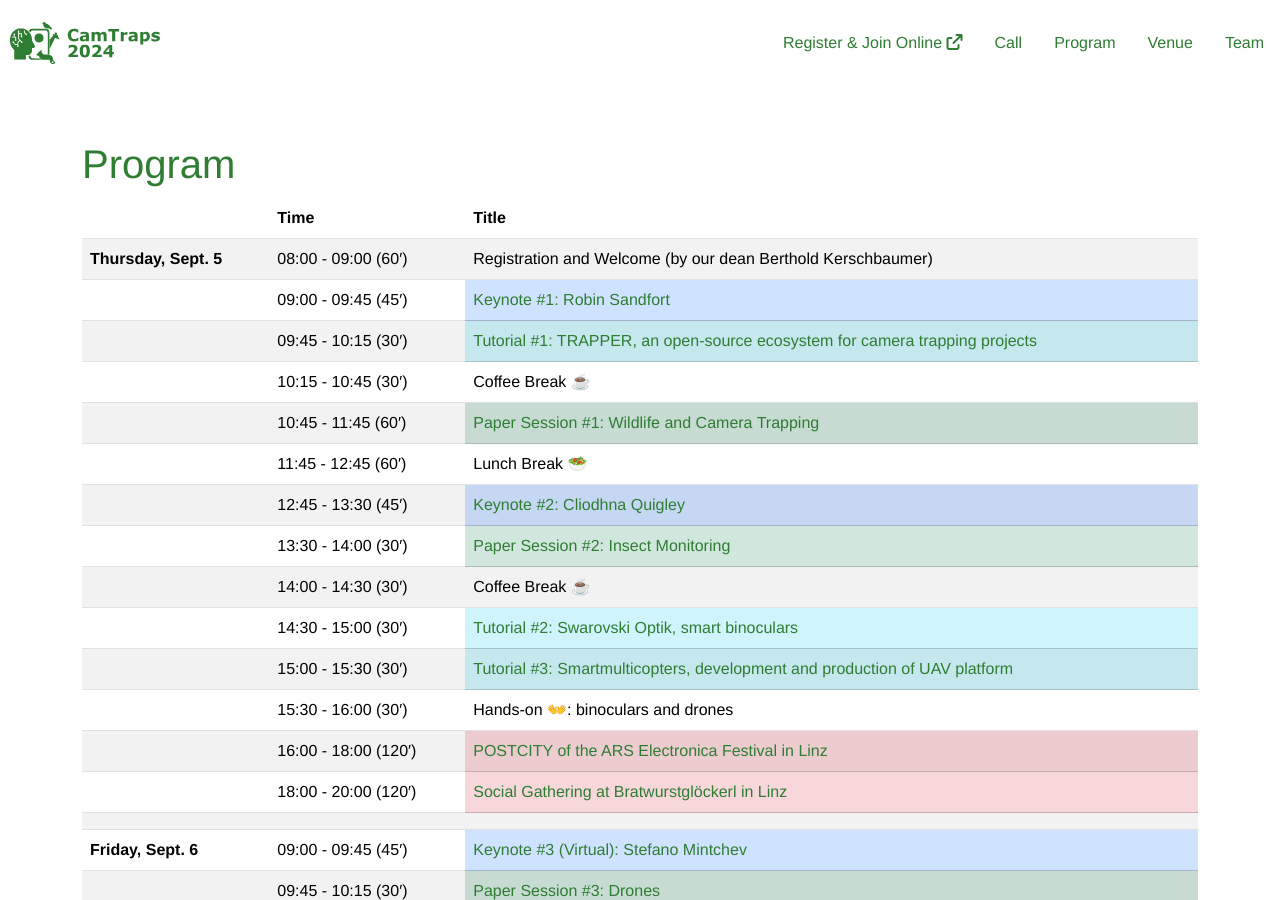
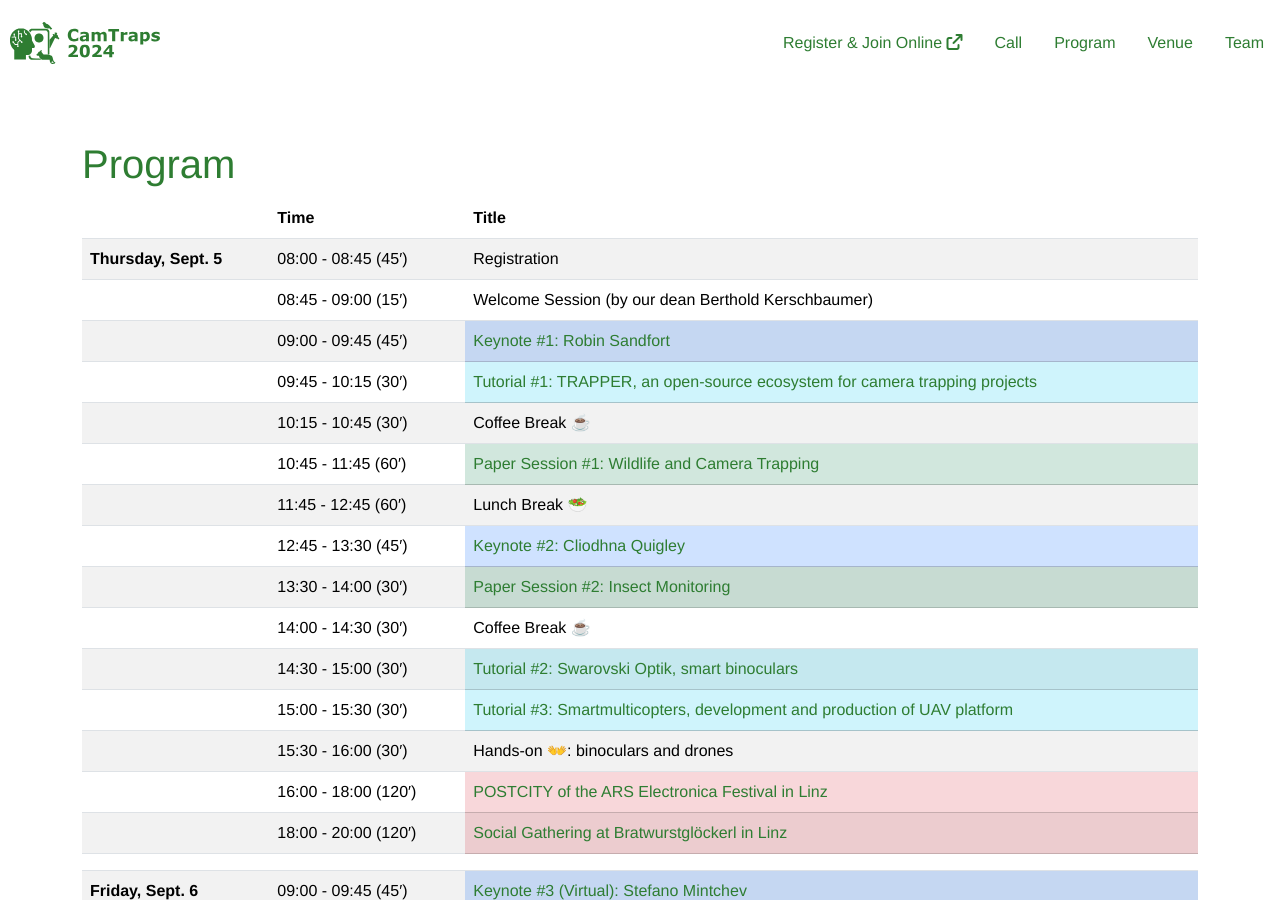
Before and after one commit to CamTrap2024/camtrap2024.github.io, a Jekyll site: the page built from pages/program.html, in a window 1280 px wide and 900 px high. Built offline with Jekyll 4.4.1, drawn with Linux system fonts in a browser that asks for light colours; nearby versions of some CDN libraries; some web fonts are replaced; library files that are not in the unit come from our copies; comment, search, counter and statistics services are not loaded.

Commit message:
Updating program

```diff
--- a/_data/schedule.yml
+++ b/_data/schedule.yml
@@ -1,8 +1,12 @@
 - date: Thursday, Sept. 5
   slots:
     - time: "08:00"
-      title: "Registration and Welcome (by our dean Berthold Kerschbaumer)"
-      duration: 1
+      title: "Registration"
+      duration: 0.75
+      category: break
+    - time: "08:45"
+      title: "Welcome Session (by our dean Berthold Kerschbaumer)"
+      duration: 0.25
       category: break
     - time: "09:00"
       title: '<a href="#Robin">Keynote #1: Robin Sandfort</a>'
```
